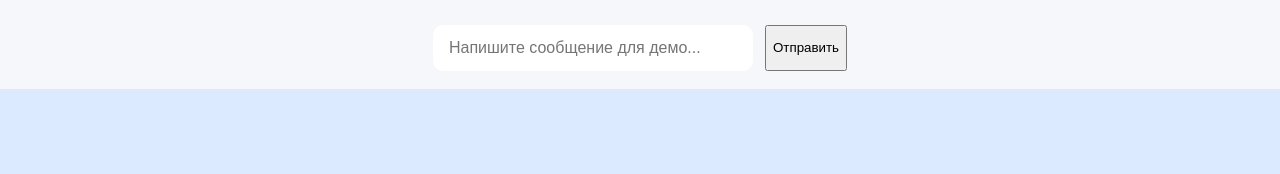
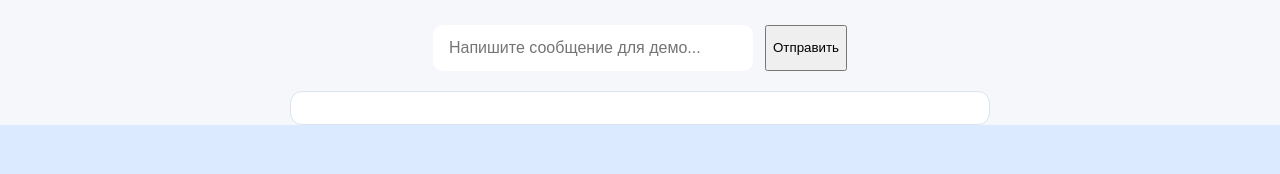
Before and after one commit to danisimo299-star/deals-ai-assistant, a website: page public/index.html in a window 1280 px wide. Shown: the part 132-306 px from the top of the page. Drawn offline with Linux system fonts and the light colour scheme.

Commit message:
Fix demo response style

```diff
--- a/public/styles.css
+++ b/public/styles.css
@@ -104,10 +104,19 @@
 }
 
 .demo-response {
-  margin-top: 18px;
+  margin: 20px auto 0;
+  max-width: 700px;
+  background: white;
+  color: #1f2937;
+  padding: 16px 18px;
+  border-radius: 12px;
   font-size: 16px;
-  font-weight: bold;
+  font-weight: normal;
+  text-align: left;
+  border: 1px solid #dbe3f0;
 }
+
+
 
 
 .hero button:hover {
```
